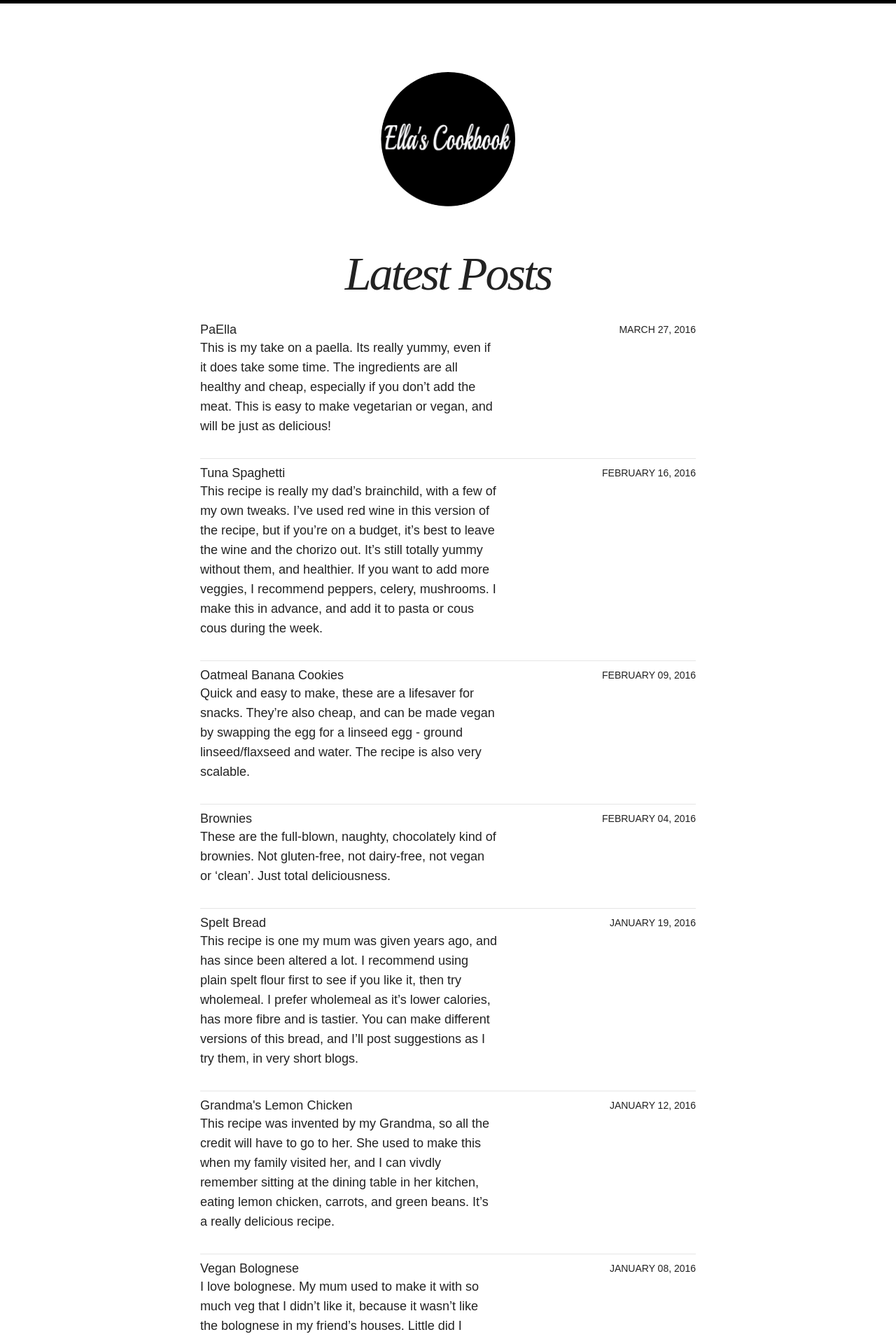
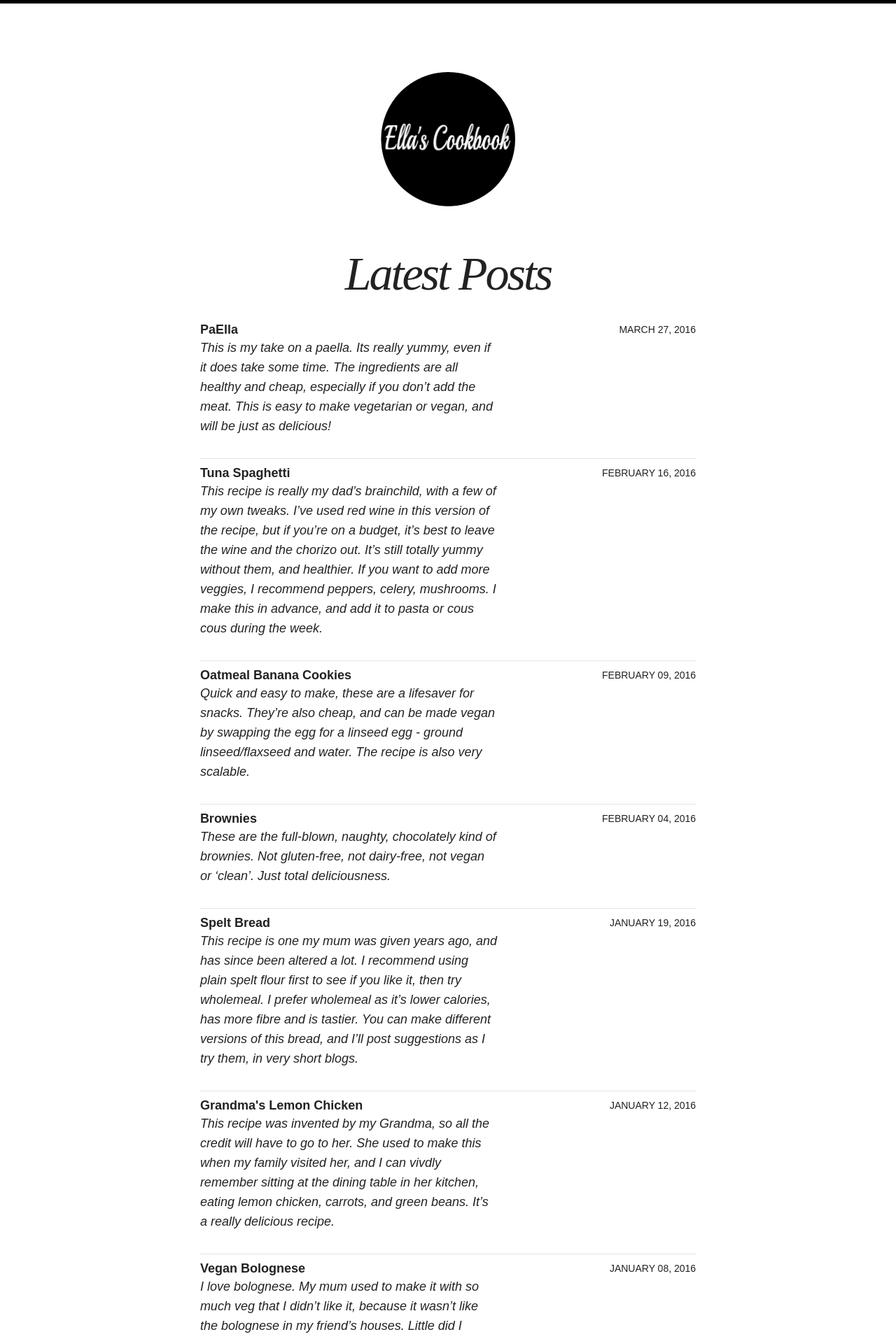
Before and after one commit to ellacullen/ellacullen.github.io, a Jekyll site: the page built from index.html, in a window 1280 px wide. Shown: the top 1914 px of the page at 70% size. Built offline with Jekyll 4.4.1, drawn with Linux system fonts in a browser that asks for light colours; nearby versions of some CDN libraries.

Commit message:
Chchchanges

```diff
--- a/index.html
+++ b/index.html
@@ -7,6 +7,21 @@ search_omit: true
 
 <ul class="post-list">
 {% for post in site.posts limit:10 %}
-  <li><article><a href="{{ site.url }}{{ post.url }}">{{ post.title }} <span class="entry-date"><time datetime="{{ post.date | date_to_xmlschema }}">{{ post.date | date: "%B %d, %Y" }}</time></span>{% if post.excerpt %} <span class="excerpt">{{ post.excerpt }}</span>{% endif %}</a></article></li>
+
+  <li>
+    <article>
+      <a href="{{ site.url }}{{ post.url }}">
+        <b>{{ post.title }}</b>
+        <span class="entry-date">
+          <time datetime="{{ post.date | date_to_xmlschema }}">{{ post.date | date: "%B %d, %Y" }}</time>
+        </span>
+        {% if post.excerpt %}
+          <span class="excerpt">
+            <em>{{ post.excerpt }}</em>
+          </span>
+        {% endif %}
+      </a>
+    </article>
+  </li>
 {% endfor %}
 </ul>
```
